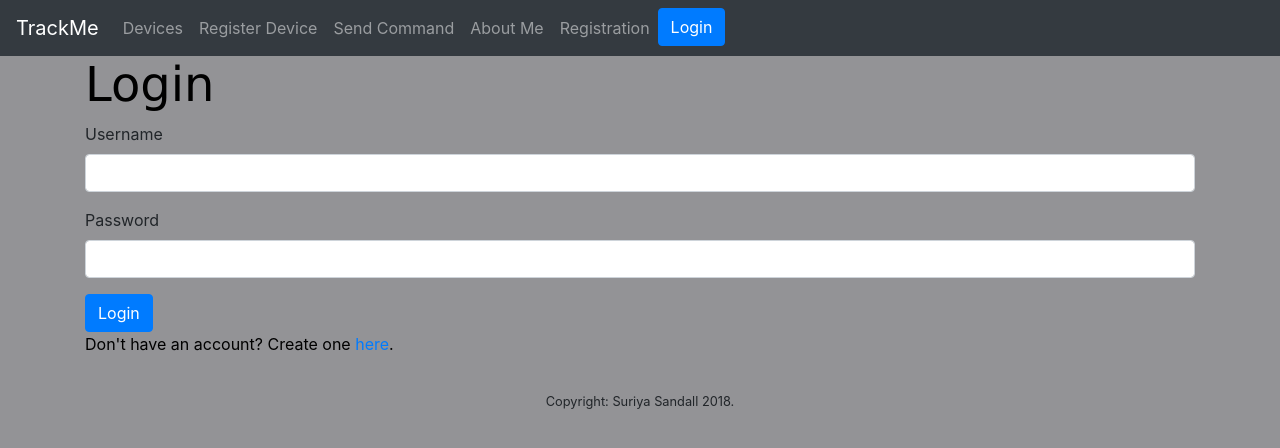
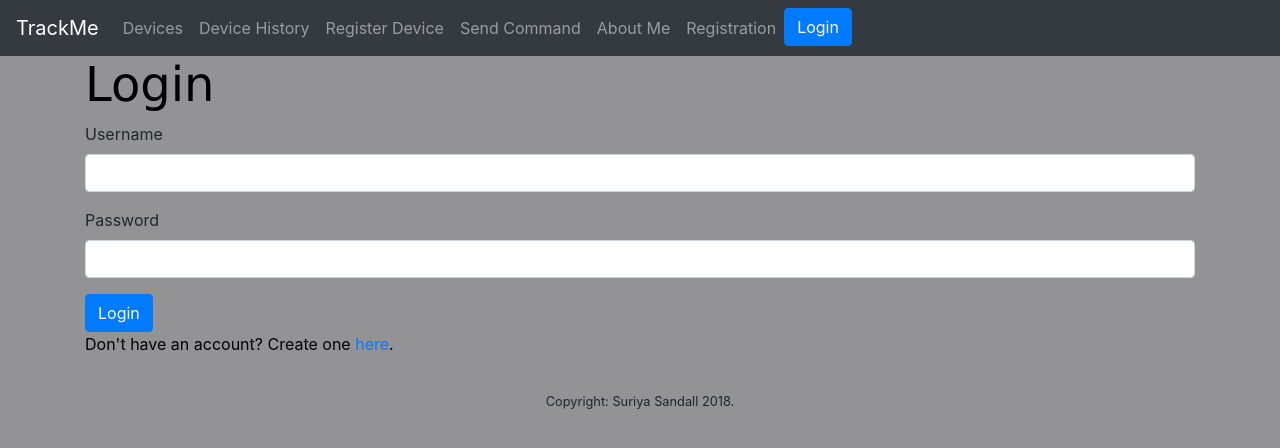
Before and after one commit to ssandall/TrackMe, a website: page Web/Public/login.html in a window 1280 px wide. Drawn offline with nearby package versions, Linux system fonts and the light colour scheme.

Commit message:
NEW: added device history tab to navbar

```diff
--- a/Web/Public/navbar.html
+++ b/Web/Public/navbar.html
@@ -7,6 +7,7 @@
     <div class="collapse navbar-collapse" id="expanded-nav">
         <div class="navbar-nav">
             <a class="nav-item nav-link" href="/">Devices</a>
+            <a class="nav-item nav-link" href="/device-history">Device History</a>
             <a class="nav-item nav-link" href="/register-device">Register Device</a>
             <a class="nav-item nav-link" href="/send-command">Send Command</a>
             <a class="nav-item nav-link" href="/about-me">About Me</a>
```
